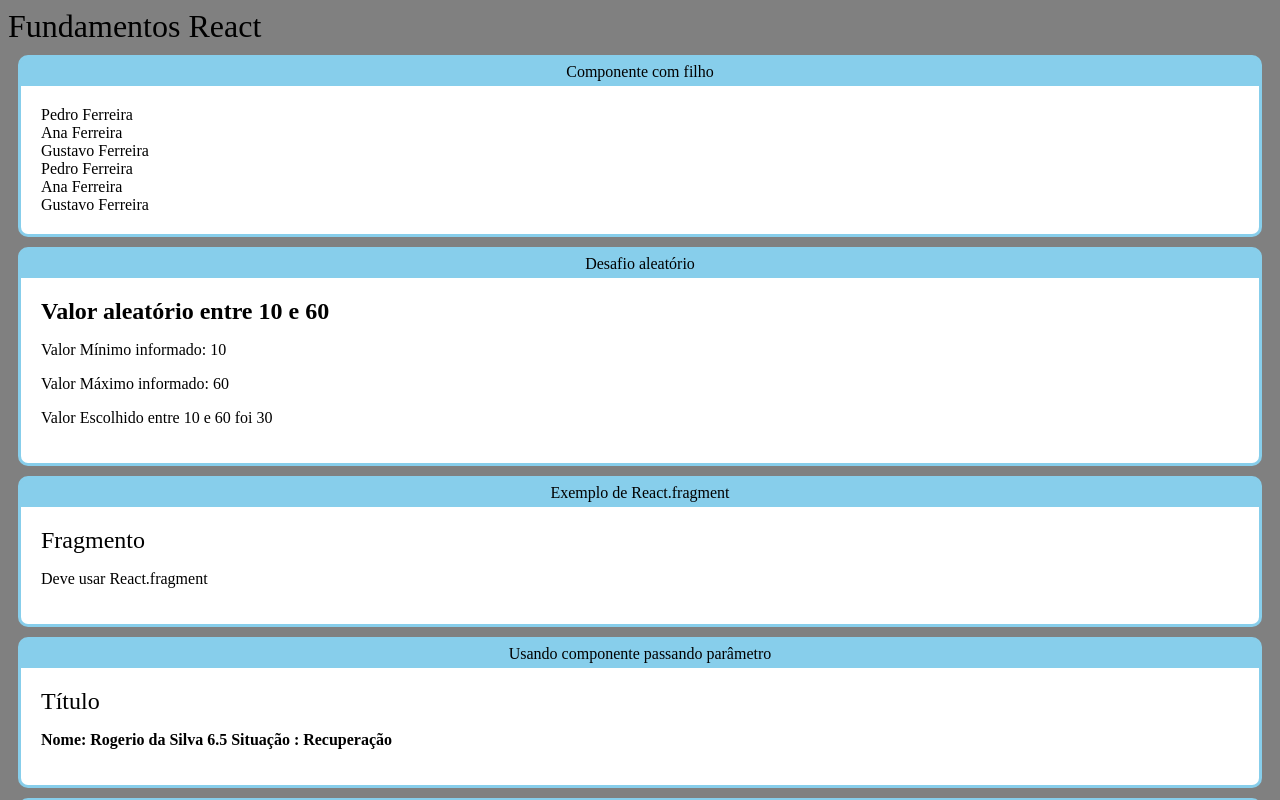
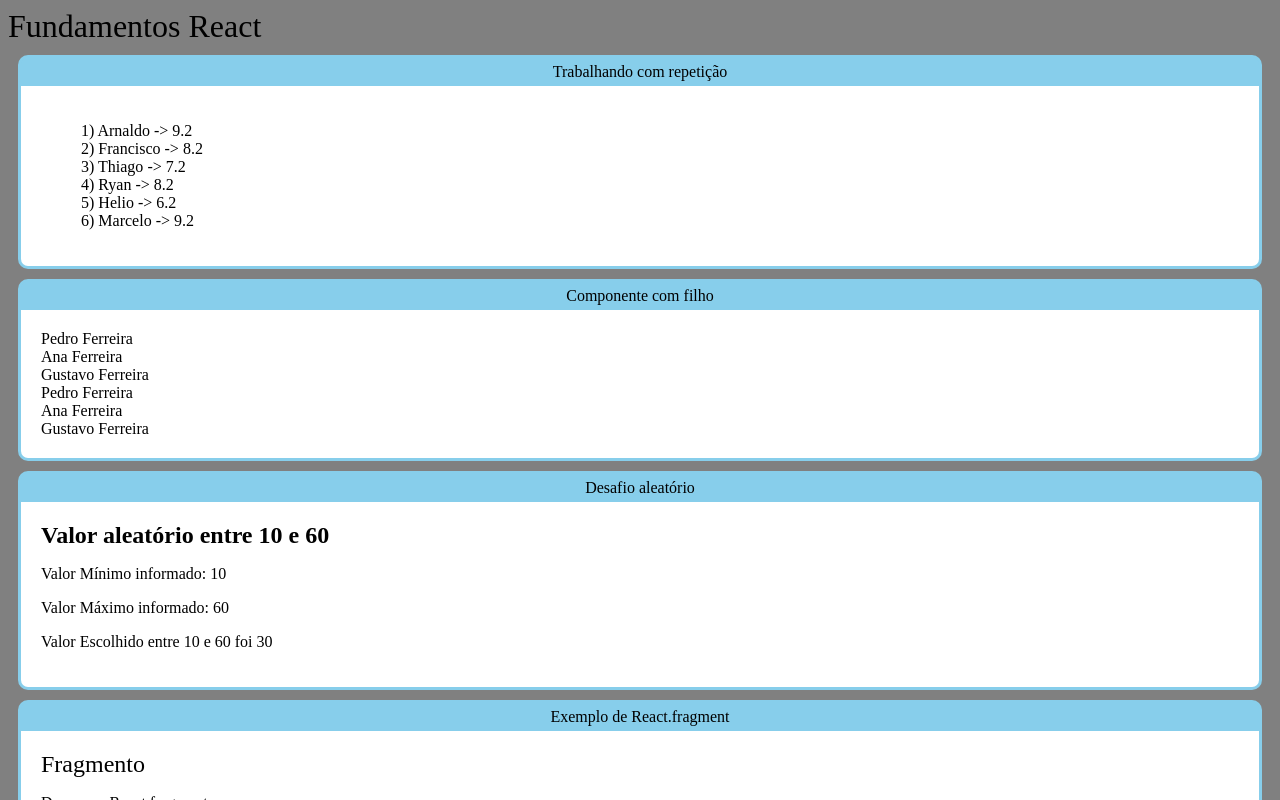
Before and after one commit to rodolfoSantosUK/reactCod3r, a React (Create React App) app in the folder fundamentos-react/: page / in a window 1280 px wide. Shown: the top 800 px of the page. Built offline with nearby package versions, Linux system fonts and the light colour scheme.

Commit message:
[ADD] Trabalhando com repetição.

```diff
--- a/fundamentos-react/src/App.jsx
+++ b/fundamentos-react/src/App.jsx
@@ -6,11 +6,16 @@ import Fragmento from './components/basicos/Fragmento'
 import Aleatorio from './components/basicos/Aleatorio'
 import Familia from './components/basicos/Familia'
 import FamiliaMembro from './components/basicos/FamiliaMembro'
+import ListaAluno from './components/repeticao/ListaAlunos'
 
 
 export default () => (
     <div id="app" >
         <h1>Fundamentos React </h1>
+
+        <Card titulo=" Trabalhando com repetição ">
+            <ListaAluno></ListaAluno>
+        </Card>
 
         <Card titulo=" Componente com filho ">
             <Familia sobrenome="Ferreira" >
--- /dev/null
+++ b/fundamentos-react/src/components/repeticao/ListaAlunos.jsx
@@ -0,0 +1,21 @@
+import React from 'react'
+import alunos from '../../data/aluno'
+
+
+export default props => {
+    console.log(alunos)
+
+    const lis = alunos.map(aluno => {
+         return <li key= {aluno.id}> {aluno.id})  {aluno.nome} -> {aluno.nota} </li>
+    })
+
+    return (
+        <div>
+            <ul style={{listStyle: 'none'}}>
+                {lis}
+            </ul>
+
+        </div>
+    )
+
+}
--- /dev/null
+++ b/fundamentos-react/src/data/aluno.js
@@ -0,0 +1,10 @@
+export default [
+
+{ id:1, nome: 'Arnaldo', nota: 9.2},
+{ id:2, nome: 'Francisco', nota: 8.2},
+{ id:3, nome: 'Thiago', nota: 7.2},
+{ id:4, nome: 'Ryan', nota: 8.2},
+{ id:5, nome: 'Helio', nota: 6.2},
+{ id:6, nome: 'Marcelo', nota: 9.2}
+
+]
```
